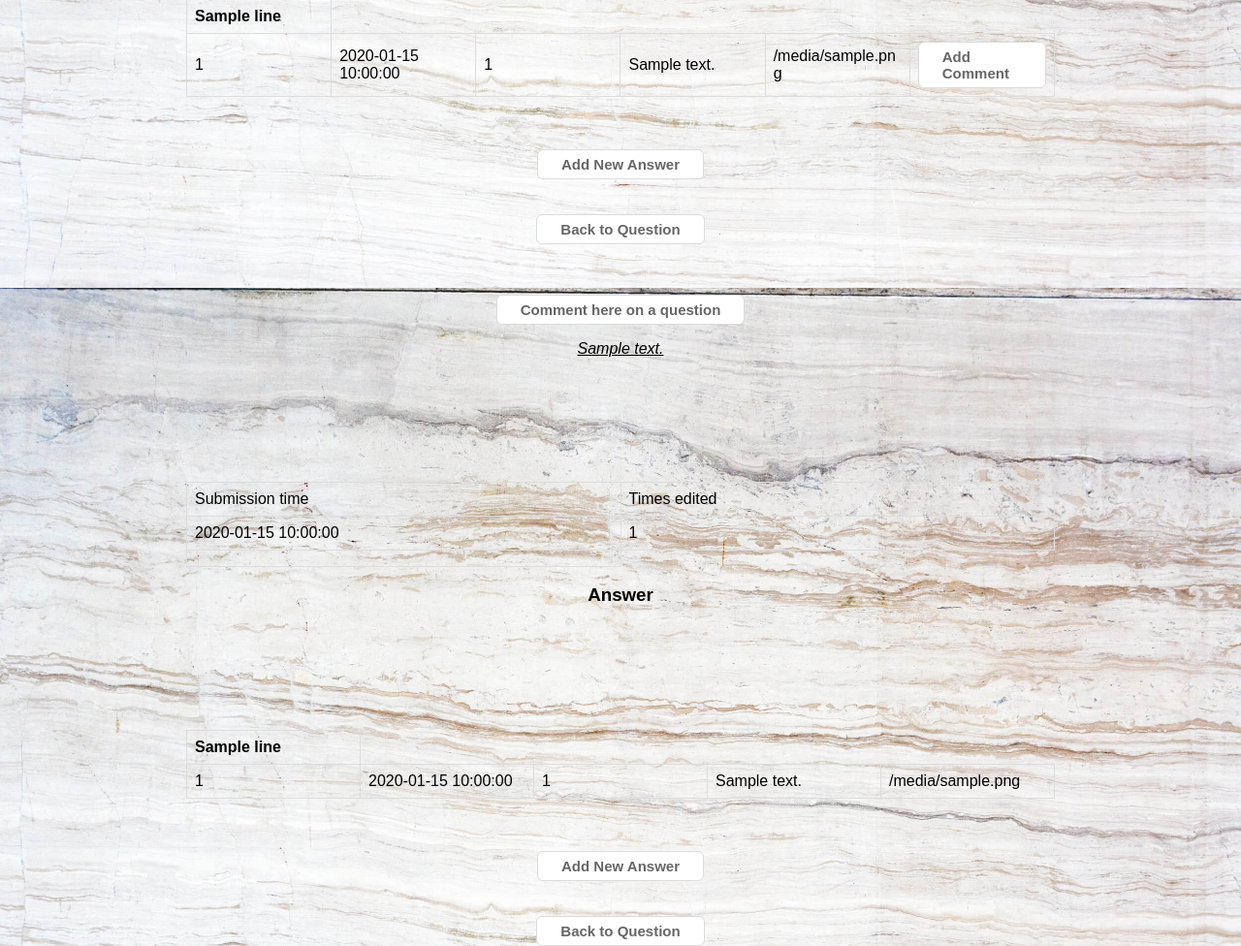
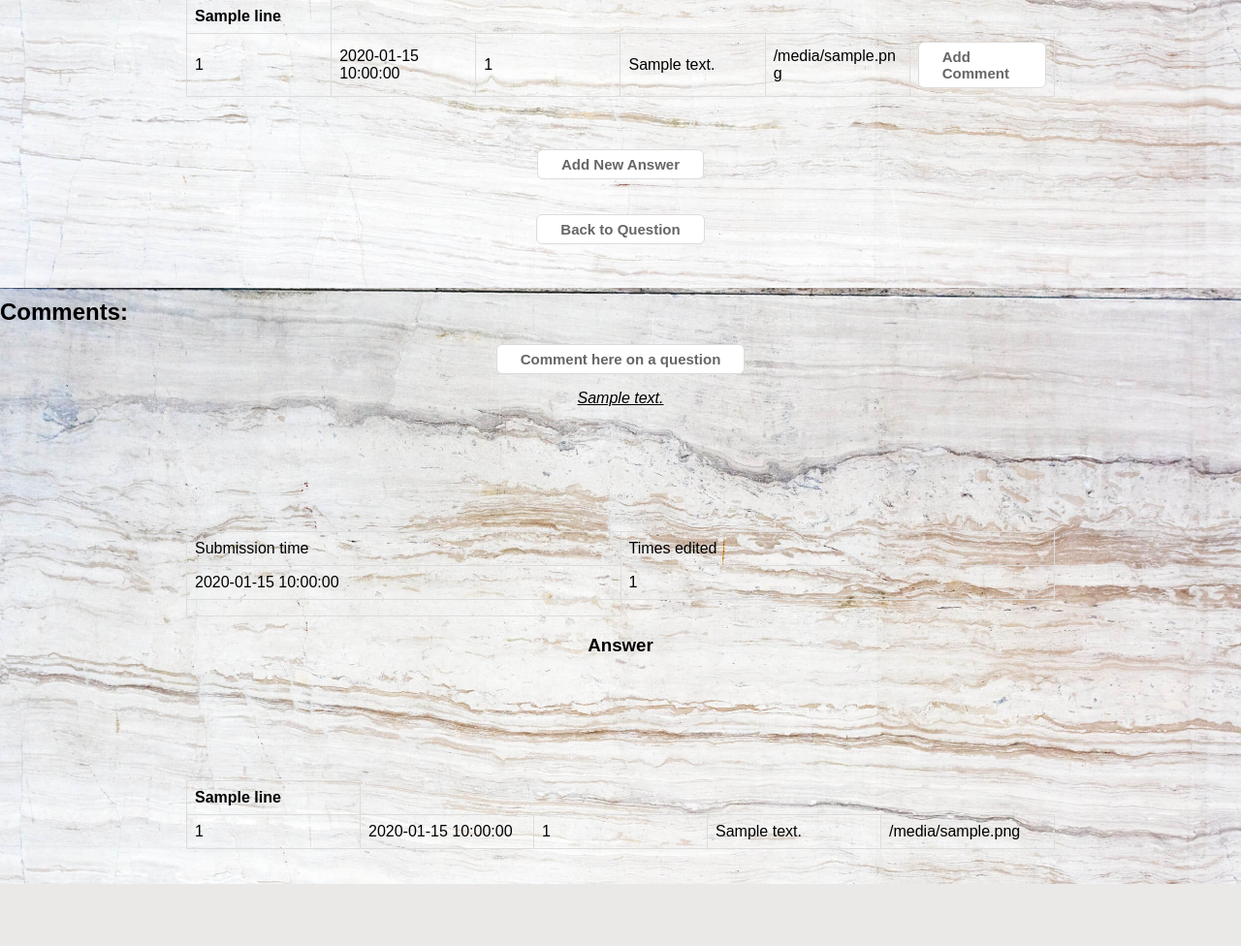
Before and after one commit to MateMiklos/AskMate, a Flask app: template templates/display.html in a window 1280 px wide. Shown: the part 557-1533 px from the top of the page at 97% size. After the commit the page ends 1469 px from the top, so only its background shows below. Run offline with Flask 2, Linux system fonts and the light colour scheme; the template is opened without the code that fills it: most values are stand-ins (such as "Sample title", 1, 10 or a date in 2020).

Commit message:
fixed minor bugs, working on cleancode

```diff
--- a/data_handler.py
+++ b/data_handler.py
@@ -165,3 +165,13 @@ def insert_comment_table(cursor, answer_id, message):
     cursor.execute("""INSERT INTO comment(submission_time, answer_id, message)
        VALUES (%(submission_time)s,%(answer_id)s, %(message)s);
        """, {'submission_time': submission_time, 'answer_id': answer_id, 'message': message})
+
+
+@database_common.connection_handler
+def get_comment_by_question_id(cursor, id):
+    cursor.execute("""
+                    SELECT * FROM comment
+                    WHERE question_id=%(question_id)s;
+                    """, {'question_id': id})
+    comment = cursor.fetchall()
+    return comment
--- a/server.py
+++ b/server.py
@@ -14,7 +14,7 @@ def index():
 
 @app.route('/list')
 def list():
-    questions=data_handler.get_questions()
+    questions = data_handler.get_questions()
     header = data_handler.get_header()
     return render_template("list.html", questions=questions, header=header)
 
@@ -56,9 +56,11 @@ def display_question(id):
     questions = data_handler.get_question_by_id(id)
     header = data_handler.get_header()
     answers_header = data_handler.get_answer_header()
+    comment_to_question = data_handler.get_comment_by_question_id(id)
 
     return render_template('display.html', questions=questions, answers=answers, header=header,
-                           answers_header=answers_header)
+                           answers_header=answers_header,
+                           comment_to_question=comment_to_question)
 
 
 @app.route('/question/<question_id>/new-answer', methods=['POST', 'GET'])
@@ -100,8 +102,6 @@ def vote_up(id):
                                          header=header, id=id)
 
 
-
-
 @app.route('/question/<question_id>/new-comment', methods=['GET', 'POST'])
 def add_comment_to_question(question_id):
     if request.method == 'POST':
--- a/templates/display.html
+++ b/templates/display.html
@@ -56,11 +56,11 @@
     </div>
     <br><br>
     <div style="text-align:center;">
-        <a href="{{ url_for("list_") }}" class="button" style="text-decoration: none">Back to Question</a>
+        <a href="{{ url_for("list") }}" class="button" style="text-decoration: none">Back to Question</a>
     </div>
 <br><br>
-
-<p align="center"><a class="button" href="{{ url_for('add_comment_to_question', question_id = questionz.id) }}">
+<h2>Comments:</h2>
+<p align="center"><a class="button" href="{{ url_for('add_comment_to_question', question_id = questions[0]['id']) }}">
     Comment here on a question</a></p>
 
 
@@ -106,18 +106,5 @@
 </table>
 <br><br>
 
-</div>
-<br>
-<div style="text-align:center;">
-{#    {% if answers['question_id'] is defined %}#}
-    <a href='/question/{{ questionz['id'] }}/new-answer' class="button" style="text-decoration: none">Add New Answer</a>
-{#    {% else%}#}
-{#    <a href='/question/{{0}}/new-answer' class="button" style="text-decoration: none">Add New Answer</a>#}
-{#    {% endif %}#}
-</div>
-<br><br>
-<div style="text-align:center;">
-    <a href="{{ url_for("index") }}" class="button" style="text-decoration: none">Back to Question</a>
-</div>
 </body>
 </html>
```
